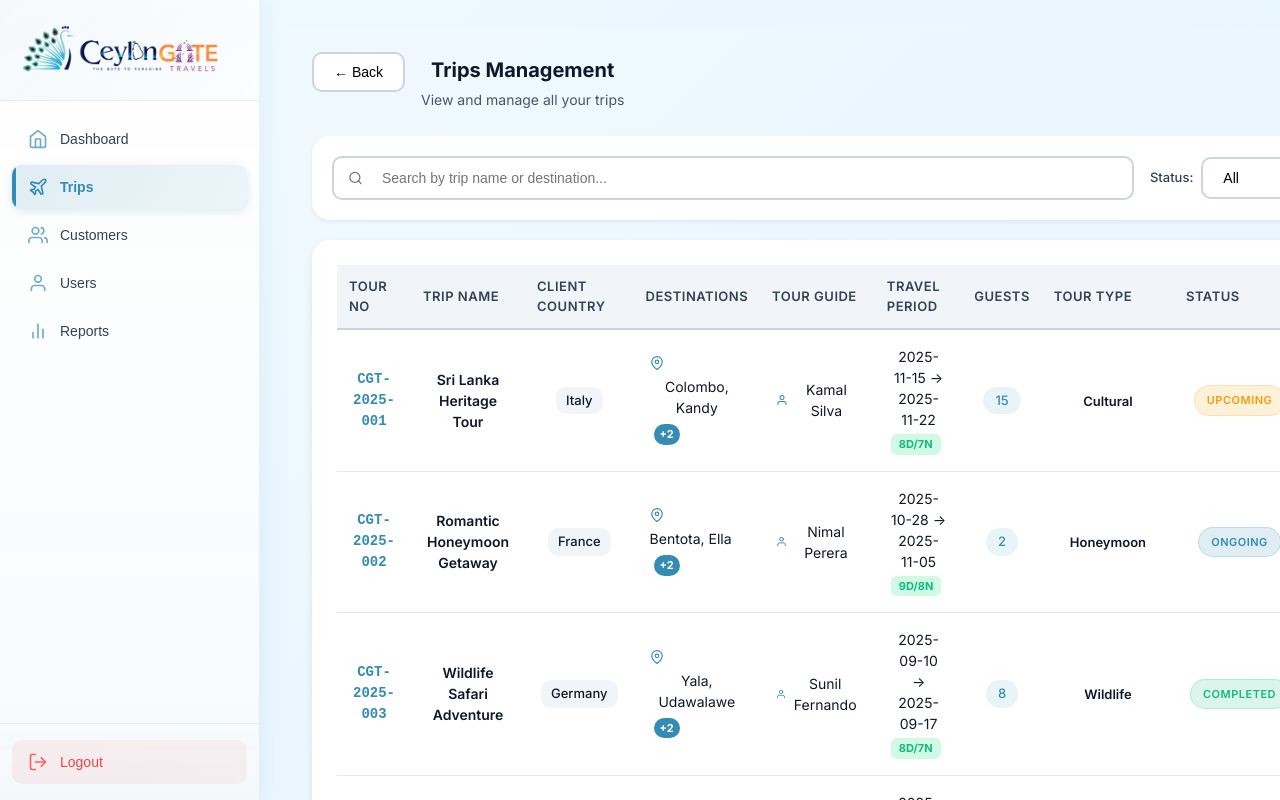
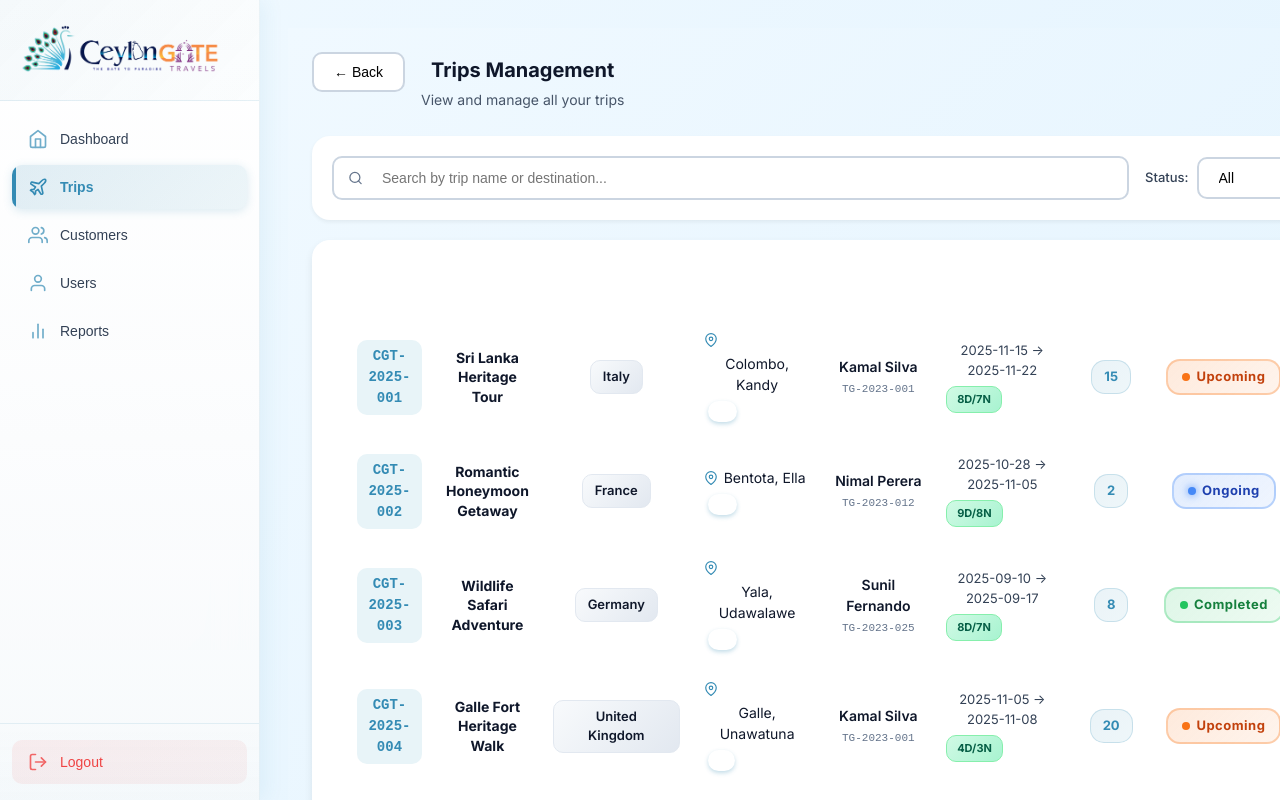
Before and after one commit to Pramudi02/Ceylongate, a React (Vite) app: page /trips in a window 1280 px wide. Shown: the top 800 px of the page. Built offline with nearby package versions, Linux system fonts and the light colour scheme.

Commit message:
enhance TripsList styling and update table structure

```diff
--- a/src/pages/trips/TripsList/TripsList.page.css
+++ b/src/pages/trips/TripsList/TripsList.page.css
@@ -126,58 +126,166 @@
 
 /* Table Container */
 .table-container {
-  overflow-x: auto;
+  background: var(--white);
+  border-radius: var(--radius-xl);
+  box-shadow: var(--shadow-md);
+  overflow: hidden;
 }
 
 .trips-table {
   width: 100%;
-  border-collapse: collapse;
+  border-collapse: separate;
+  border-spacing: 0;
 }
 
 .trips-table thead {
-  background: var(--gray-100);
+  background: linear-gradient(135deg, var(--primary-color) 0%, var(--secondary-color) 100%);
+  position: sticky;
+  top: 0;
+  z-index: 10;
 }
 
 .trips-table th {
-  padding: var(--space-md);
+  padding: var(--space-lg) var(--space-md);
   text-align: left;
   font-size: var(--font-size-sm);
-  font-weight: var(--font-weight-semibold);
-  color: var(--gray-700);
+  font-weight: var(--font-weight-bold);
+  color: var(--white);
   text-transform: uppercase;
-  letter-spacing: 0.5px;
-  border-bottom: 2px solid var(--gray-300);
+  letter-spacing: 0.8px;
+  border-bottom: none;
+  white-space: nowrap;
+}
+
+.trips-table th:first-child {
+  padding-left: var(--space-xl);
+}
+
+.trips-table th:last-child {
+  padding-right: var(--space-xl);
+  text-align: center;
 }
 
 .trips-table td {
-  padding: var(--space-lg);
+  padding: var(--space-lg) var(--space-md);
   font-size: var(--font-size-base);
   color: var(--gray-900);
-  border-bottom: 1px solid var(--gray-200);
+  background: var(--white);
+  vertical-align: middle;
+}
+
+.trips-table td:first-child {
+  padding-left: var(--space-xl);
+}
+
+.trips-table td:last-child {
+  padding-right: var(--space-xl);
+  text-align: center;
 }
 
 .trips-table tbody tr {
-  transition: background var(--transition-base);
+  transition: all var(--transition-base);
+  border-bottom: 1px solid var(--gray-100);
 }
 
 .trips-table tbody tr:hover {
-  background: var(--gray-100);
+  background: linear-gradient(90deg, rgba(52, 139, 180, 0.03) 0%, rgba(88, 170, 200, 0.03) 100%);
+  box-shadow: 0 2px 8px rgba(52, 139, 180, 0.1);
+  transform: translateY(-1px);
+}
+
+.trips-table tbody tr:last-child {
+  border-bottom: none;
 }
 
 .trip-name-cell {
   display: flex;
   flex-direction: column;
-  gap: var(--space-xs);
+  gap: 4px;
 }
 
 .trip-name-cell strong {
-  font-weight: var(--font-weight-semibold);
+  font-weight: var(--font-weight-bold);
   color: var(--gray-900);
+  font-size: var(--font-size-base);
+  line-height: 1.4;
 }
 
 .trip-id {
   font-size: var(--font-size-xs);
   color: var(--gray-500);
+}
+
+/* Status Badges */
+.badge {
+  display: inline-flex;
+  align-items: center;
+  gap: 6px;
+  padding: 6px 14px;
+  border-radius: var(--radius-lg);
+  font-size: var(--font-size-sm);
+  font-weight: var(--font-weight-bold);
+  text-transform: capitalize;
+  border: 2px solid transparent;
+}
+
+.badge::before {
+  content: '';
+  width: 8px;
+  height: 8px;
+  border-radius: 50%;
+  display: inline-block;
+}
+
+.status-ongoing {
+  background: linear-gradient(135deg, rgba(59, 130, 246, 0.15) 0%, rgba(59, 130, 246, 0.08) 100%);
+  color: #1e40af;
+  border-color: rgba(59, 130, 246, 0.3);
+}
+
+.status-ongoing::before {
+  background: #3b82f6;
+  box-shadow: 0 0 8px #3b82f6;
+  animation: pulse 2s infinite;
+}
+
+.status-completed {
+  background: linear-gradient(135deg, rgba(34, 197, 94, 0.15) 0%, rgba(34, 197, 94, 0.08) 100%);
+  color: #15803d;
+  border-color: rgba(34, 197, 94, 0.3);
+}
+
+.status-completed::before {
+  background: #22c55e;
+}
+
+.status-planned {
+  background: linear-gradient(135deg, rgba(249, 115, 22, 0.15) 0%, rgba(249, 115, 22, 0.08) 100%);
+  color: #c2410c;
+  border-color: rgba(249, 115, 22, 0.3);
+}
+
+.status-planned::before {
+  background: #f97316;
+}
+
+.status-cancelled {
+  background: linear-gradient(135deg, rgba(239, 68, 68, 0.15) 0%, rgba(239, 68, 68, 0.08) 100%);
+  color: #b91c1c;
+  border-color: rgba(239, 68, 68, 0.3);
+}
+
+.status-cancelled::before {
+  background: #ef4444;
+}
+
+@keyframes pulse {
+  0%, 100% {
+    opacity: 1;
+  }
+  50% {
+    opacity: 0.5;
+  }
 }
 
 .destination,
@@ -190,29 +298,43 @@
 .guests-badge {
   display: inline-flex;
   align-items: center;
-  padding: 4px 12px;
-  background: var(--primary-lighter);
+  gap: 6px;
+  padding: 6px 12px;
+  background: linear-gradient(135deg, rgba(52, 139, 180, 0.1) 0%, rgba(88, 170, 200, 0.1) 100%);
   color: var(--primary-color);
-  border-radius: var(--radius-full);
+  border-radius: var(--radius-lg);
   font-size: var(--font-size-sm);
-  font-weight: var(--font-weight-medium);
+  font-weight: var(--font-weight-bold);
+  border: 1px solid rgba(52, 139, 180, 0.2);
+}
+
+.guests-badge .icon-users {
+  width: 14px;
+  height: 14px;
+  display: inline-block;
 }
 
 .tour-no-cell {
   font-family: 'Courier New', monospace;
   font-weight: bold;
   color: var(--primary-color);
+  font-size: var(--font-size-base);
+  background: var(--primary-lighter);
+  padding: 6px 10px;
+  border-radius: var(--radius-md);
+  display: inline-block;
 }
 
 .country-badge {
   display: inline-flex;
   align-items: center;
-  gap: 4px;
-  background: var(--gray-100);
-  padding: 4px 10px;
+  gap: 6px;
+  background: linear-gradient(135deg, #f8fafc 0%, #e2e8f0 100%);
+  padding: 6px 12px;
   border-radius: var(--radius-md);
   font-size: var(--font-size-sm);
-  font-weight: var(--font-weight-medium);
+  font-weight: var(--font-weight-semibold);
+  border: 1px solid var(--gray-200);
 }
 
 .destinations-cell {
@@ -222,115 +344,139 @@
   flex-wrap: wrap;
 }
 
+.destinations-cell .icon-map-pin {
+  width: 16px;
+  height: 16px;
+  display: inline-block;
+  margin-right: 4px;
+  opacity: 0.7;
+}
+
 .more-badge {
-  background: var(--primary-color);
+  background: linear-gradient(135deg, var(--primary-color) 0%, var(--secondary-color) 100%);
   color: white;
-  padding: 2px 6px;
+  padding: 3px 8px;
   border-radius: var(--radius-full);
-  font-size: 11px;
+  font-size: 10px;
   font-weight: bold;
   margin-left: 4px;
+  box-shadow: 0 2px 4px rgba(52, 139, 180, 0.3);
 }
 
 .guide-cell {
   display: flex;
-  align-items: center;
-  gap: 6px;
+  flex-direction: column;
+  gap: 4px;
+}
+
+.guide-cell .guide-name {
+  font-weight: var(--font-weight-semibold);
+  color: var(--gray-900);
+}
+
+.guide-cell .guide-license {
+  font-size: var(--font-size-xs);
+  color: var(--gray-500);
+  font-family: 'Courier New', monospace;
 }
 
 .period-cell {
   display: flex;
   flex-direction: column;
-  gap: 4px;
+  gap: 6px;
+}
+
+.period-cell .dates {
+  font-size: var(--font-size-sm);
+  color: var(--gray-700);
 }
 
 .days-badge {
-  background: var(--success-light);
-  color: var(--success);
-  padding: 2px 8px;
-  border-radius: var(--radius-sm);
-  font-size: 11px;
+  background: linear-gradient(135deg, #d1fae5 0%, #a7f3d0 100%);
+  color: #065f46;
+  padding: 4px 10px;
+  border-radius: var(--radius-md);
+  font-size: var(--font-size-xs);
   font-weight: bold;
   width: fit-content;
+  border: 1px solid #86efac;
 }
 
 .type-badge {
-  padding: 4px 12px;
-  border-radius: var(--radius-md);
+  padding: 6px 14px;
+  border-radius: var(--radius-lg);
   font-size: var(--font-size-sm);
-  font-weight: var(--font-weight-semibold);
+  font-weight: var(--font-weight-bold);
   text-transform: capitalize;
+  display: inline-block;
+  border: 2px solid transparent;
+  transition: all var(--transition-base);
+}
+
+.type-badge:hover {
+  transform: translateY(-1px);
+  box-shadow: 0 4px 8px rgba(0, 0, 0, 0.1);
 }
 
 .type-cultural {
-  background: rgba(139, 92, 246, 0.1);
-  color: #8b5cf6;
+  background: linear-gradient(135deg, rgba(139, 92, 246, 0.15) 0%, rgba(139, 92, 246, 0.08) 100%);
+  color: #6d28d9;
+  border-color: rgba(139, 92, 246, 0.3);
 }
 
 .type-honeymoon {
-  background: rgba(236, 72, 153, 0.1);
-  color: #ec4899;
+  background: linear-gradient(135deg, rgba(236, 72, 153, 0.15) 0%, rgba(236, 72, 153, 0.08) 100%);
+  color: #be185d;
+  border-color: rgba(236, 72, 153, 0.3);
 }
 
 .type-wildlife {
-  background: rgba(34, 197, 94, 0.1);
-  color: #22c55e;
+  background: linear-gradient(135deg, rgba(34, 197, 94, 0.15) 0%, rgba(34, 197, 94, 0.08) 100%);
+  color: #15803d;
+  border-color: rgba(34, 197, 94, 0.3);
 }
 
 .type-adventure {
-  background: rgba(249, 115, 22, 0.1);
-  color: #f97316;
+  background: linear-gradient(135deg, rgba(249, 115, 22, 0.15) 0%, rgba(249, 115, 22, 0.08) 100%);
+  color: #c2410c;
+  border-color: rgba(249, 115, 22, 0.3);
 }
 
 .type-leisure {
-  background: rgba(59, 130, 246, 0.1);
-  color: #3b82f6;
+  background: linear-gradient(135deg, rgba(59, 130, 246, 0.15) 0%, rgba(59, 130, 246, 0.08) 100%);
+  color: #1e40af;
+  border-color: rgba(59, 130, 246, 0.3);
 }
 
-/* Action Buttons */
-.action-buttons {
-  display: flex;
-  gap: var(--space-sm);
+/* View More Button */
+.btn-view-more {
+  display: inline-block;
+  background: linear-gradient(135deg, var(--primary-color) 0%, var(--secondary-color) 100%);
+  color: white !important;
+  border: none;
+  padding: 10px 24px;
+  border-radius: var(--radius-lg);
+  font-size: var(--font-size-sm);
+  font-weight: var(--font-weight-bold);
+  cursor: pointer;
+  transition: all var(--transition-base);
+  box-shadow: 0 2px 4px rgba(52, 139, 180, 0.3);
+  text-transform: uppercase;
+  letter-spacing: 0.5px;
+  white-space: nowrap;
+  min-width: 120px;
+  text-align: center;
 }
 
-.action-btn {
-  width: 36px;
-  height: 36px;
-  border: none;
-  border-radius: var(--radius-md);
-  cursor: pointer;
-  font-size: var(--font-size-lg);
-  transition: all var(--transition-base);
-  display: flex;
-  align-items: center;
-  justify-content: center;
+.btn-view-more:hover {
+  transform: translateY(-2px);
+  box-shadow: 0 4px 12px rgba(52, 139, 180, 0.5);
+  background: linear-gradient(135deg, var(--secondary-color) 0%, var(--primary-color) 100%);
 }
 
-.btn-view {
-  background: var(--info-light);
-}
-
-.btn-view:hover {
-  background: var(--info);
-  transform: scale(1.1);
-}
-
-.btn-edit {
-  background: var(--warning-light);
-}
-
-.btn-edit:hover {
-  background: var(--warning);
-  transform: scale(1.1);
-}
-
-.btn-delete {
-  background: var(--danger-light);
-}
-
-.btn-delete:hover {
-  background: var(--danger);
-  transform: scale(1.1);
+.btn-view-more:active {
+  transform: translateY(0);
+  box-shadow: 0 2px 4px rgba(52, 139, 180, 0.3);
 }
 
 /* Empty State */
--- a/src/pages/trips/TripsList/TripsList.page.jsx
+++ b/src/pages/trips/TripsList/TripsList.page.jsx
@@ -206,7 +206,6 @@ const TripsList = () => {
               <th>Tour Guide</th>
               <th>Travel Period</th>
               <th>Guests</th>
-              <th>Tour Type</th>
               <th>Status</th>
               <th>Actions</th>
             </tr>
@@ -236,20 +235,18 @@ const TripsList = () => {
                 </td>
                 <td>
                   <div className="guide-cell">
-                    <span className="icon-user"></span> {trip.guide.name}
+                    <span className="guide-name">{trip.guide.name}</span>
+                    <span className="guide-license">{trip.guide.license}</span>
                   </div>
                 </td>
                 <td>
                   <div className="period-cell">
-                    {trip.startDate} → {trip.endDate}
-                    <small className="days-badge">{trip.days}D/{trip.nights}N</small>
+                    <span className="dates">{trip.startDate} → {trip.endDate}</span>
+                    <span className="days-badge">{trip.days}D/{trip.nights}N</span>
                   </div>
                 </td>
                 <td>
                   <span className="guests-badge">{trip.numberOfClients}</span>
-                </td>
-                <td>
-                  <span className="type-badge type-{trip.tourType.toLowerCase()}">{trip.tourType}</span>
                 </td>
                 <td>
                   <span className={`badge ${getStatusClass(trip.status)}`}>
@@ -257,29 +254,12 @@ const TripsList = () => {
                   </span>
                 </td>
                 <td>
-                  <div className="action-buttons">
-                    <button
-                      className="action-btn btn-view"
-                      onClick={() => navigate(`/trips/${trip.id}`)}
-                      title="View Details"
-                    >
-                      <span className="icon-eye"></span>
-                    </button>
-                    <button
-                      className="action-btn btn-edit"
-                      onClick={() => {}}
-                      title="Edit"
-                    >
-                      <span className="icon-edit"></span>
-                    </button>
-                    <button
-                      className="action-btn btn-delete"
-                      onClick={() => {}}
-                      title="Delete"
-                    >
-                      <span className="icon-trash"></span>
-                    </button>
-                  </div>
+                  <button
+                    className="btn-view-more"
+                    onClick={() => navigate(`/trips/${trip.id}`)}
+                  >
+                    View More
+                  </button>
                 </td>
               </tr>
             ))}
```
